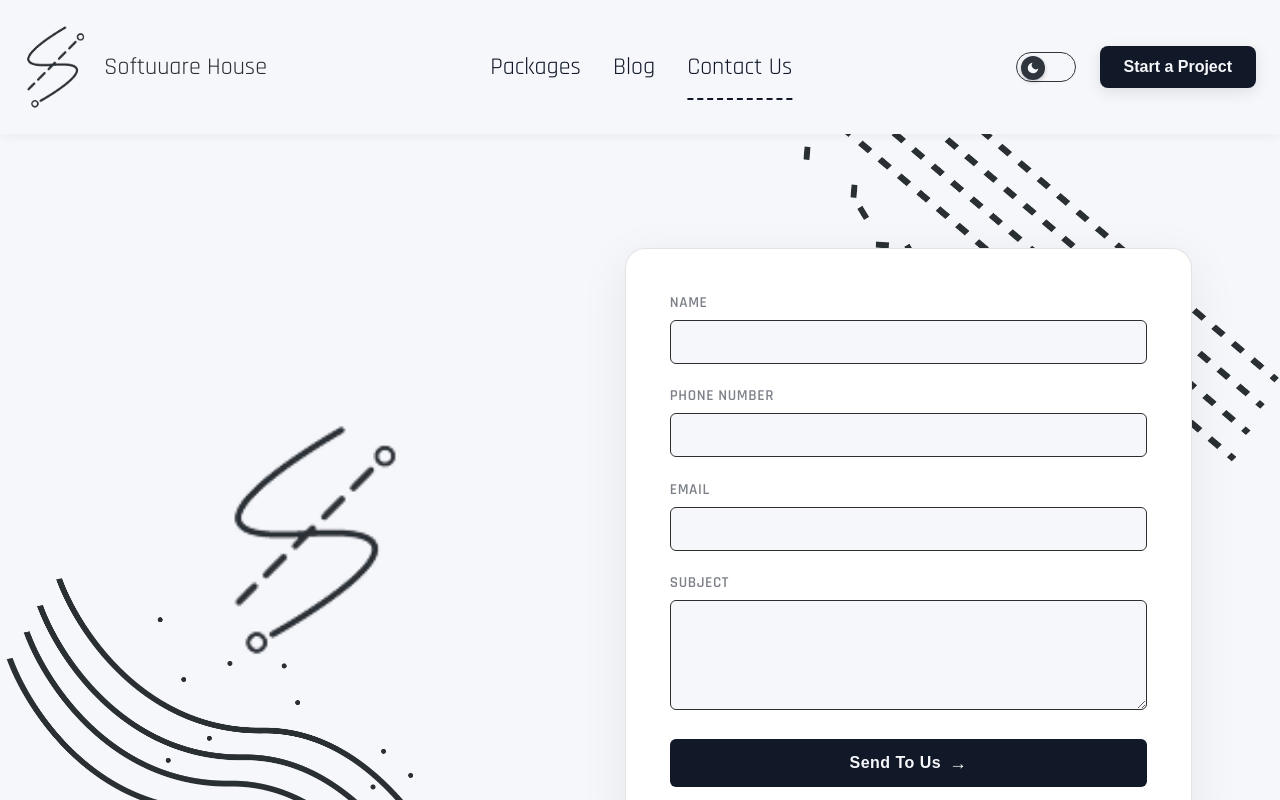
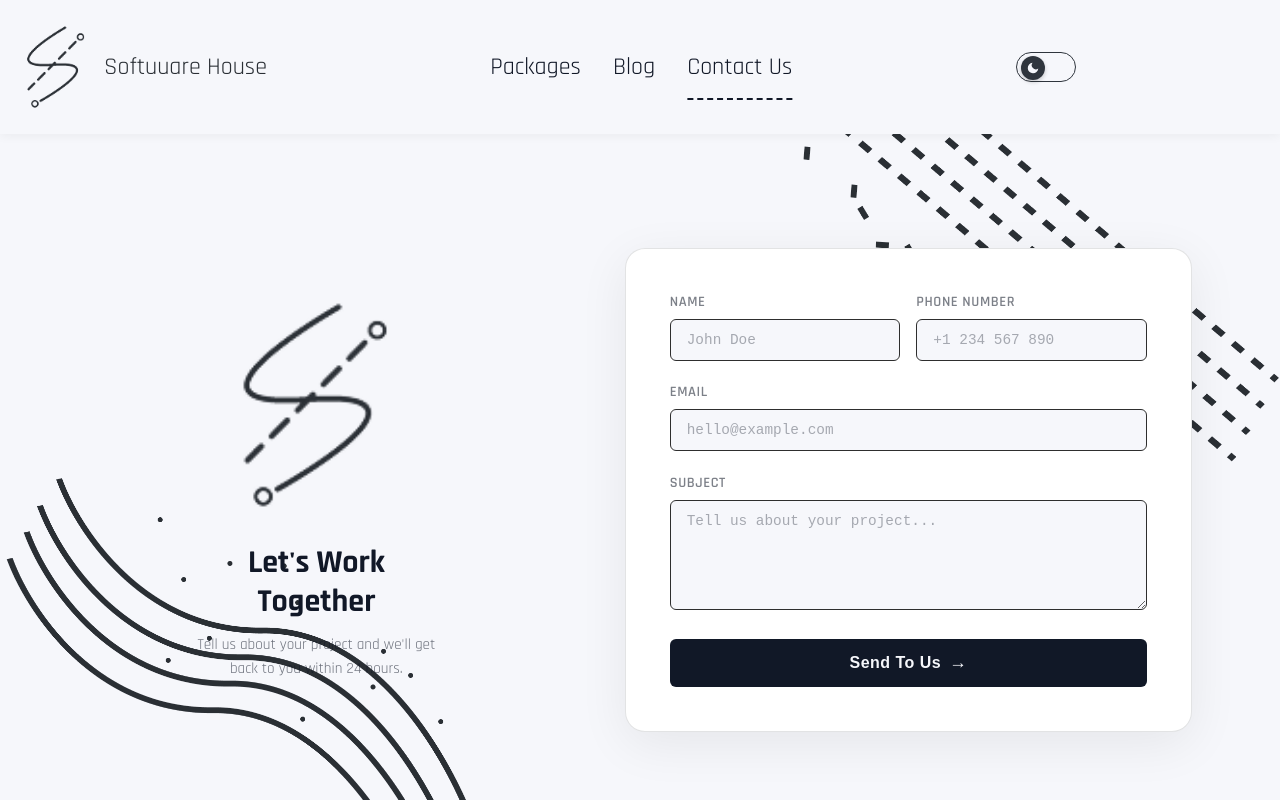
Before and after one commit to MARWAN-elmasrry/Software-House, a React (Vite) app in the folder client/: page /contact in a window 1280 px wide. Shown: the top 800 px of the page. Built offline with nearby package versions, Linux system fonts and the light colour scheme.

Commit message:
update some ui in the front

```diff
--- a/client/src/Pages/contact/contact.css
+++ b/client/src/Pages/contact/contact.css
@@ -6,6 +6,7 @@
     align-items: center;
     position: relative;
     overflow: hidden;
+    min-height: 100vh;
 
     .lines {
         filter: var(--img-filter);
@@ -13,6 +14,7 @@
         left: 0;
         width: 500px;
         position: absolute;
+        pointer-events: none;
         animation: floatLeft 20s ease-in-out infinite;
     }
 
@@ -22,6 +24,7 @@
         right: 0;
         width: 500px;
         position: absolute;
+        pointer-events: none;
         animation: floatRight 18s ease-in-out infinite;
     }
 
@@ -34,11 +37,14 @@
         width: 100%;
     }
 
+    /* ── Right: logo + tagline ── */
     & .right {
         flex: 1;
         display: flex;
+        flex-direction: column;
         align-items: center;
         justify-content: center;
+        gap: 2rem;
         padding: 3rem 2rem;
         position: relative;
         opacity: 0;
@@ -48,21 +54,44 @@
             content: '';
             position: absolute;
             right: 0;
+            top: 10%;
             height: 0;
-            width: 3px;
+            width: 2px;
             background: var(--active-link);
-            opacity: 0.5;
+            opacity: 0.4;
             animation: lineGrow 0.8s ease 0.4s forwards;
         }
 
         & img {
             filter: var(--img-filter);
-            width: 180px;
+            width: 160px;
             height: auto;
             animation: logoFloat 3s ease-in-out infinite;
         }
+
+        & .right-text {
+            text-align: center;
+
+            h2 {
+                font-size: clamp(1.4rem, 2.5vw, 2rem);
+                font-weight: 700;
+                line-height: 1.2;
+                color: var(--text-color);
+                margin: 0 0 0.75rem;
+            }
+
+            p {
+                font-size: clamp(0.8rem, 1.2vw, 0.95rem);
+                color: var(--text-color);
+                opacity: 0.6;
+                max-width: 260px;
+                line-height: 1.6;
+                margin: 0 auto;
+            }
+        }
     }
 
+    /* ── Left: form ── */
     & .left {
         flex: 1.2;
         padding: 3rem 2.5rem;
@@ -74,6 +103,13 @@
         display: flex;
         flex-direction: column;
         gap: 1.4rem;
+    }
+
+    /* Side-by-side row for name + phone on wider screens */
+    & .form-row {
+        display: grid;
+        grid-template-columns: 1fr 1fr;
+        gap: 1rem;
     }
 
     & .form-group {
@@ -89,9 +125,10 @@
         &:nth-child(3) { animation-delay: 0.6s; }
 
         & label {
-            font-size: 0.95rem;
+            font-size: 0.9rem;
             font-weight: 600;
             letter-spacing: 0.04em;
+            color: var(--text-color);
             transition: color 0.3s ease;
         }
 
@@ -102,19 +139,24 @@
             border-radius: 6px;
             padding: 0.75rem 1rem;
             font-family: 'Courier New', Courier, monospace;
-            font-size: 0.95rem;
+            font-size: 0.9rem;
+            color: var(--text-color);
             outline: none;
             transition: all 0.3s ease;
             width: 100%;
             box-sizing: border-box;
 
+            &::placeholder {
+                color: var(--text-color);
+            }
+
             &:focus {
-                border-color: #a3e635;
+                border-color: var(--active-link);
                 box-shadow: 0 0 0 3px rgba(163, 230, 53, 0.12);
                 transform: translateY(-2px);
             }
 
-            &:hover {
+            &:hover:not(:focus) {
                 border-color: #4a4a4a;
             }
         }
@@ -133,20 +175,20 @@
     & .form-msg {
         padding: 0.75rem 1rem;
         border-radius: 6px;
-        font-size: 0.9rem;
+        font-size: 0.875rem;
         font-weight: 600;
         text-align: center;
         opacity: 0;
         animation: fadeInScale 0.5s ease forwards;
 
         &.success {
-            background: rgba(163, 230, 53, 0.15);
+            background: rgba(163, 230, 53, 0.12);
             color: #a3e635;
             border: 1.5px solid rgba(163, 230, 53, 0.3);
         }
 
         &.error {
-            background: rgba(239, 68, 68, 0.15);
+            background: rgba(239, 68, 68, 0.12);
             color: #ef4444;
             border: 1.5px solid rgba(239, 68, 68, 0.3);
         }
@@ -183,28 +225,28 @@
             width: 0;
             height: 0;
             border-radius: 50%;
-            background: rgba(255, 255, 255, 0.3);
+            background: rgba(255, 255, 255, 0.25);
             transform: translate(-50%, -50%);
             transition: width 0.6s ease, height 0.6s ease;
         }
 
-        &:hover {
+        &:hover:not(:disabled) {
             background: #bef264;
             transform: translateY(-2px);
             box-shadow: 0 8px 24px rgba(163, 230, 53, 0.3);
-            color: #2e2e2e;
+            color: #1a1a1a;
 
             &::before {
-                width: 300px;
-                height: 300px;
+                width: 340px;
+                height: 340px;
             }
 
             & .arrow {
-                transform: translateX(4px);
+                transform: translateX(5px);
             }
         }
 
-        &:active {
+        &:active:not(:disabled) {
             transform: translateY(0);
             box-shadow: none;
         }
@@ -212,152 +254,188 @@
         &:disabled {
             opacity: 0.6;
             cursor: not-allowed;
-            transform: none;
-
-            &:hover {
-                background: var(--active-link);
-                box-shadow: none;
-                color: var(--background-color);
-            }
         }
 
         & .arrow {
             font-size: 1.1rem;
-            transition: transform 0.2s ease;
+            transition: transform 0.25s ease;
+            position: relative;
+            z-index: 1;
+        }
+
+        & span {
             position: relative;
             z-index: 1;
         }
     }
 
+    /* Loading dots animation */
+    .loading-dots span {
+        display: inline-block;
+        animation: dotBounce 1.2s ease-in-out infinite;
+
+        &:nth-child(1) { animation-delay: 0s; }
+        &:nth-child(2) { animation-delay: 0.2s; }
+        &:nth-child(3) { animation-delay: 0.4s; }
+    }
+
     /* ── Keyframes ── */
     @keyframes floatLeft {
         0%, 100% { transform: translate(0, 0); }
-        25% { transform: translate(-10px, -15px); }
-        50% { transform: translate(-5px, -25px); }
-        75% { transform: translate(-15px, -10px); }
+        25%       { transform: translate(-10px, -15px); }
+        50%       { transform: translate(-5px, -25px); }
+        75%       { transform: translate(-15px, -10px); }
     }
 
     @keyframes floatRight {
         0%, 100% { transform: translate(0, 0); }
-        25% { transform: translate(10px, 15px); }
-        50% { transform: translate(5px, 25px); }
-        75% { transform: translate(15px, 10px); }
+        25%       { transform: translate(10px, 15px); }
+        50%       { transform: translate(5px, 25px); }
+        75%       { transform: translate(15px, 10px); }
     }
 
     @keyframes fadeInLeft {
-        from {
-            opacity: 0;
-            transform: translateX(-30px);
-        }
-        to {
-            opacity: 1;
-            transform: translateX(0);
-        }
+        from { opacity: 0; transform: translateX(-30px); }
+        to   { opacity: 1; transform: translateX(0); }
     }
 
     @keyframes fadeInRight {
-        from {
-            opacity: 0;
-            transform: translateX(30px);
-        }
-        to {
-            opacity: 1;
-            transform: translateX(0);
-        }
+        from { opacity: 0; transform: translateX(30px); }
+        to   { opacity: 1; transform: translateX(0); }
     }
 
     @keyframes fadeInUp {
-        from {
-            opacity: 0;
-            transform: translateY(20px);
-        }
-        to {
-            opacity: 1;
-            transform: translateY(0);
-        }
+        from { opacity: 0; transform: translateY(20px); }
+        to   { opacity: 1; transform: translateY(0); }
     }
 
     @keyframes fadeInScale {
-        from {
-            opacity: 0;
-            transform: scale(0.9);
-        }
-        to {
-            opacity: 1;
-            transform: scale(1);
-        }
+        from { opacity: 0; transform: scale(0.95); }
+        to   { opacity: 1; transform: scale(1); }
     }
 
     @keyframes lineGrow {
-        from {
-            height: 0;
-        }
-        to {
-            height: 100%;
-        }
+        from { height: 0; }
+        to   { height: 80%; }
     }
 
     @keyframes logoFloat {
         0%, 100% { transform: translateY(0); }
-        50% { transform: translateY(-10px); }
+        50%       { transform: translateY(-10px); }
     }
 
-    /* ── Tablet ── */
-    @media (max-width: 900px) {
-        padding-top: 140px;
+    @keyframes dotBounce {
+        0%, 80%, 100% { transform: translateY(0); }
+        40%            { transform: translateY(-5px); }
+    }
+}
+
+/* ── Tablet: 1024px ── */
+@media (max-width: 1024px) {
+    .contact {
+        padding-top: 160px;
+        padding-bottom: 120px;
+
+        .lines,
+        .dashed {
+            width: 380px;
+        }
+
+        & .right {
+            padding: 2.5rem 1.5rem;
+
+            & img { width: 140px; }
+
+            & .right-text h2 { font-size: 1.6rem; }
+        }
+
+        & .left {
+            padding: 2.5rem 1.5rem;
+        }
+    }
+}
+
+/* ── Tablet-Portrait / Large Mobile: 868px ── */
+@media (max-width: 868px) {
+    .contact {
+        padding-top: 130px;
         padding-bottom: 100px;
 
         .lines,
         .dashed {
-            width: 320px;
+            width: 280px;
+            opacity: 0.6;
+        }
+
+        /* Stack layout vertically */
+        & .cont-cont {
+            flex-direction: column;
+            gap: 2rem;
+            min-height: unset;
         }
 
         & .right {
-            padding: 2rem 1.5rem;
+            width: 100%;
+            flex-direction: row;
+            justify-content: center;
+            gap: 2rem;
+            padding: 2rem 1.5rem 1.5rem;
 
-            & img {
-                width: 140px;
+            /* Remove vertical divider */
+            &::after { display: none; }
+
+            & img { width: 80px; }
+
+            & .right-text {
+                text-align: left;
+
+                h2 { font-size: 1.5rem; }
+                p  { max-width: 300px; }
             }
         }
 
         & .left {
-            padding: 2rem 1.5rem;
+            width: 100%;
+            padding: 0 1.5rem 2rem;
+            box-sizing: border-box;
+        }
+
+        /* Collapse the name/phone row to single column */
+        & .form-row {
+            grid-template-columns: 1fr;
         }
     }
+}
 
-    /* ── Mobile ── */
-    @media (max-width: 600px) {
+/* ── Mobile: 600px ── */
+@media (max-width: 600px) {
+    .contact {
         padding-top: 100px;
         padding-bottom: 80px;
 
         .lines,
         .dashed {
-            width: 200px;
-            opacity: 0.5;
-        }
-
-        & .cont-cont {
-            flex-direction: column;
-            min-height: unset;
+            width: 180px;
+            opacity: 0.4;
         }
 
         & .right {
-            width: 100%;
-            padding: 2rem 1rem 1.5rem;
+            flex-direction: column;
+            gap: 1rem;
+            padding: 1.5rem 1rem 1rem;
 
-            &::after {
-                display: none;
-            }
+            & img { width: 70px; }
 
-            & img {
-                width: 100px;
+            & .right-text {
+                text-align: center;
+
+                h2 { font-size: 1.3rem; }
+                p  { font-size: 0.8rem; }
             }
         }
 
         & .left {
-            width: 100%;
-            padding: 1rem 1rem 2rem;
-            box-sizing: border-box;
+            padding: 0 1rem 1.5rem;
         }
 
         & .form-group {
@@ -374,30 +452,59 @@
 
         & .submit-btn {
             font-size: 0.95rem;
-            padding: 0.75rem 1.5rem;
+            padding: 0.8rem 1.5rem;
         }
     }
+}
 
-    /* ── Reduced Motion ── */
-    @media (prefers-reduced-motion: reduce) {
+/* ── Small Mobile: 380px ── */
+@media (max-width: 380px) {
+    .contact {
+        padding-top: 90px;
+
+        .lines,
+        .dashed {
+            display: none;
+        }
+
+        & .right {
+            padding: 1rem;
+
+            & img { width: 55px; }
+            & .right-text h2 { font-size: 1.1rem; }
+        }
+
+        & .left {
+            padding: 0 0.75rem 1.5rem;
+        }
+
+        & .form-group {
+            & input,
+            & textarea {
+                padding: 0.6rem 0.75rem;
+            }
+        }
+    }
+}
+
+/* ── Reduced Motion ── */
+@media (prefers-reduced-motion: reduce) {
+    .contact {
         .lines,
         .dashed,
-        .right,
-        .left,
-        .form-group,
-        .submit-btn,
-        .form-msg {
+        & .right,
+        & .left,
+        & .form-group,
+        & .submit-btn,
+        & .form-msg {
             animation: none;
             opacity: 1;
             transform: none;
         }
 
-        .right::after {
-            height: 100%;
-        }
+        & .right::after { height: 80%; }
+        & .right img    { animation: none; }
 
-        .right img {
-            animation: none;
-        }
+        .loading-dots span { animation: none; }
     }
 }
--- a/client/src/Pages/contact/contact.jsx
+++ b/client/src/Pages/contact/contact.jsx
@@ -41,16 +41,26 @@ export const Contact = ({ theme, toggleTheme }) => {
       <div data-theme={theme}>
         <Header onToggleTheme={toggleTheme} />
         <div className="contact">
-          <img className="lines" src={Lines} />
-          <img className="dashed" src={Dashed} />
+          <img className="lines" src={Lines} alt="" aria-hidden="true" />
+          <img className="dashed" src={Dashed} alt="" aria-hidden="true" />
+
           <div className="container">
             <div className="cont-cont">
+
+              {/* Logo side */}
               <div className="right">
                 <img src={Logo} alt="Logo" />
+                <div className="right-text">
+                  <h2>Let's Work<br />Together</h2>
+                  <p>Tell us about your project and we'll get back to you within 24 hours.</p>
+                </div>
               </div>
 
+              {/* Form side */}
               <div className="left">
-                <form className="contact-form" onSubmit={handleSubmit}>
+                <form className="contact-form" onSubmit={handleSubmit} noValidate>
+
+                  <div className="form-row">
                     <div className="form-group">
                       <label htmlFor="name">Name</label>
                       <input
@@ -59,7 +69,7 @@ export const Contact = ({ theme, toggleTheme }) => {
                         name="name"
                         value={form.name}
                         onChange={handleChange}
-                      placeholder=""
+                        placeholder="John Doe"
                         required
                       />
                     </div>
@@ -72,9 +82,10 @@ export const Contact = ({ theme, toggleTheme }) => {
                         name="phone"
                         value={form.phone}
                         onChange={handleChange}
-                      placeholder=""
+                        placeholder="+1 234 567 890"
                         required
                       />
+                    </div>
                   </div>
 
                   <div className="form-group">
@@ -85,7 +96,7 @@ export const Contact = ({ theme, toggleTheme }) => {
                       name="email"
                       value={form.email}
                       onChange={handleChange}
-                      placeholder=""
+                      placeholder="hello@example.com"
                       required
                     />
                   </div>
@@ -98,22 +109,28 @@ export const Contact = ({ theme, toggleTheme }) => {
                       rows={4}
                       value={form.subject}
                       onChange={handleChange}
+                      placeholder="Tell us about your project..."
                       required
                     />
                   </div>
 
                   {status === "success" && (
-                    <p className="form-msg success">Message sent successfully!</p>
+                    <p className="form-msg success">✓ Message sent successfully!</p>
                   )}
                   {status === "error" && (
-                    <p className="form-msg error">Something went wrong. Try again.</p>
+                    <p className="form-msg error">✕ Something went wrong. Try again.</p>
                   )}
 
                   <button type="submit" className="submit-btn" disabled={loading}>
-                    {loading ? "Sending..." : <>Send To Us <span className="arrow">→</span></>}
+                    {loading
+                      ? <span className="loading-dots">Sending<span>.</span><span>.</span><span>.</span></span>
+                      : <><span>Send To Us</span> <span className="arrow">→</span></>
+                    }
                   </button>
+
                 </form>
               </div>
+
             </div>
           </div>
         </div>
--- a/client/src/components/aboutus/about.jsx
+++ b/client/src/components/aboutus/about.jsx
@@ -40,7 +40,6 @@ export const AboutUs = () => {
             <h1>About Us</h1>
             <p>We are not just a dev shop. We are a team of dedicated engineers, architects, and designers passionate about shipping high-quality software that solves real business problems.</p>
             <p>Our approach combines deep technical expertise with a keen understanding of user experience. We believe that the best code is the code that delivers value, scales effortlessly, and remains maintainable for years to come.</p>
-            <a href="#">Read our Manifesto →</a>
           </div>
           <div className="cards">
             {statsData.map((stat) => (
--- a/client/src/components/footer/footer.jsx
+++ b/client/src/components/footer/footer.jsx
@@ -6,6 +6,8 @@ export const Footer = () => {
     const closeMenu = () => {
         window.scrollTo({ top: 0, behavior: 'smooth' });
     }
+
+    const iconWidth = 30
 
     return (
         <footer>
@@ -28,14 +30,14 @@ export const Footer = () => {
                         {/* ── Contact info ── */}
                         <div className="foot-contact">
                             <a href="mailto:softuuarehouse@gmail.com" className="foot-contact__item">
-                                <svg width="20" height="20" viewBox="0 0 24 24" fill="none" stroke="currentColor" strokeWidth="2" strokeLinecap="round" strokeLinejoin="round">
+                                <svg width={iconWidth} height={iconWidth} viewBox="0 0 24 24" fill="none" stroke="currentColor" strokeWidth="3" strokeLinecap="round" strokeLinejoin="round">
                                     <path d="M4 4h16c1.1 0 2 .9 2 2v12c0 1.1-.9 2-2 2H4c-1.1 0-2-.9-2-2V6c0-1.1.9-2 2-2z"/>
                                     <polyline points="22,6 12,13 2,6"/>
                                 </svg>
                                 softuuarehouse@gmail.com
                             </a>
                             <a href="tel:01012106005" className="foot-contact__item">
-                                <svg width="20" height="20" viewBox="0 0 24 24" fill="none" stroke="currentColor" strokeWidth="2" strokeLinecap="round" strokeLinejoin="round">
+                                <svg width={iconWidth} height={iconWidth} viewBox="0 0 24 24" fill="none" stroke="currentColor" strokeWidth="3" strokeLinecap="round" strokeLinejoin="round">
                                     <path d="M22 16.92v3a2 2 0 0 1-2.18 2 19.79 19.79 0 0 1-8.63-3.07A19.5 19.5 0 0 1 4.69 12a19.79 19.79 0 0 1-3.07-8.67A2 2 0 0 1 3.6 1.27h3a2 2 0 0 1 2 1.72c.127.96.361 1.903.7 2.81a2 2 0 0 1-.45 2.11L7.91 8.91a16 16 0 0 0 6.08 6.08l.91-.91a2 2 0 0 1 2.11-.45c.907.339 1.85.573 2.81.7A2 2 0 0 1 21.73 16.92z"/>
                                 </svg>
                                 01012106005
--- a/client/src/components/header/header.css
+++ b/client/src/components/header/header.css
@@ -190,7 +190,7 @@ header {
 
                     &.active {
                         &:nth-child(1) {
-                            transform: rotate(45deg) translate(7px, 7px);
+                            transform: rotate(45deg) translate(6.5px, 4px);
                         }
 
                         &:nth-child(2) {
@@ -198,15 +198,63 @@ header {
                         }
 
                         &:nth-child(3) {
-                            transform: rotate(-45deg) translate(7px, -7px);
+                            transform: rotate(-45deg) translate(7.6px, -5px);
+                        }
                         }
                     }
                 }
             }
         }
     }
+
+.header-cta {
+  padding: 0.75rem 1.5rem;
+  border: none;
+  border-radius: 8px;
+  font-size: 1rem;
+  cursor: pointer;
+  position: relative;
+  overflow: hidden;
+  animation: ctaSwapIn 0.4s cubic-bezier(0.34, 1.56, 0.64, 1) both;
 }
 
+.header-cta.start {
+  animation: ctaSwapIn 0.4s cubic-bezier(0.34, 1.56, 0.64, 1) both;
+}
+
+.header-cta.choose {
+  background: transparent;
+  border: 2px solid ;
+  animation: ctaSwapIn 0.4s cubic-bezier(0.34, 1.56, 0.64, 1) both;
+}
+
+.header-cta.choose::after {
+  font-size: 0.8rem;
+  opacity: 0;
+  animation: sparkle 0.6s ease 0.3s forwards;
+}
+
+@keyframes ctaSwapIn {
+  from {
+    opacity: 0;
+    transform: translateY(-12px) scale(0.9);
+  }
+  to {
+    opacity: 1;
+    transform: translateY(0) scale(1);
+  }
+}
+
+@keyframes sparkle {
+  from {
+    opacity: 0;
+    transform: scale(0.5);
+  }
+  to {
+    opacity: 1;
+    transform: scale(1);
+  }
+}
 @keyframes slideDown {
     from {
         transform: translateY(-100%);
--- a/client/src/components/header/header.jsx
+++ b/client/src/components/header/header.jsx
@@ -1,5 +1,5 @@
 import { useState } from 'react'
-import { Link, NavLink } from 'react-router-dom'
+import { Link, NavLink , useLocation } from 'react-router-dom'
 import Logo from '../../assets/logo.png'
 import './header.css'
 
@@ -9,6 +9,7 @@ export const Header = ({ onToggleTheme }) => {
     return savedTheme === 'dark';
   });
   const [isMenuOpen, setIsMenuOpen] = useState(false);
+    const location = useLocation();
 
   const handleToggle = (e) => {
     setIsDark(e.target.checked)
@@ -21,21 +22,28 @@ export const Header = ({ onToggleTheme }) => {
 
   const closeMenu = () => {
     setIsMenuOpen(false);
+  }
+  const onClickMenu = () => {
+    setIsMenuOpen(false);
     window.scrollTo({ top: 0, behavior: 'smooth' });
   }
+  const goUp = () => {
+    window.scrollTo({ top: 0, behavior: 'smooth' });
+  }
+
 
   return (
     <header>
         <div className="head-cont">
-          <NavLink to="/" className="logo"  onClick={closeMenu}>
+          <NavLink to="/" className="logo"  onClick={goUp}>
             <img src={Logo} alt="SoftWareHouseIMG" />
             <h2>Softuuare House</h2>
           </NavLink>
 
           <div className={`links ${isMenuOpen ? 'active' : ''}`}>
-            <NavLink to="/pack" className={({ isActive }) => isActive ? 'active' : ''} onClick={closeMenu}>Packages</NavLink>
-            <NavLink to="/blog" className={({ isActive }) => isActive ? 'active' : ''} onClick={closeMenu}>Blog</NavLink>
-            <NavLink to="/contact" className={({ isActive }) => isActive ? 'active' : ''} onClick={closeMenu}>Contact Us</NavLink>
+            <NavLink to="/pack" className={({ isActive }) => isActive ? 'active' : ''} onClick={onClickMenu}>Packages</NavLink>
+            <NavLink to="/blog" className={({ isActive }) => isActive ? 'active' : ''} onClick={onClickMenu}>Blog</NavLink>
+            <NavLink to="/contact" className={({ isActive }) => isActive ? 'active' : ''} onClick={onClickMenu}>Contact Us</NavLink>
           </div>
 
           <div className="header-btn">
@@ -59,9 +67,13 @@ export const Header = ({ onToggleTheme }) => {
               </label>
             </div>
             <div className="start-btn">
-              <Link to="/pack">
-                <button>Start a Project</button>
-              </Link>
+              {location.pathname !== '/pack' ? (
+                <Link to="/pack">
+                  <button className="header-cta start">Start a Project</button>
+                </Link>
+              ) : (
+                <button className="header-cta choose">Choose & Build</button>
+              )}
             </div>
             <button className="hamburger" onClick={toggleMenu} aria-label="Toggle menu">
               <span className={isMenuOpen ? 'active' : ''}></span>
--- a/client/src/components/whyus/why.css
+++ b/client/src/components/whyus/why.css
@@ -155,6 +155,9 @@
                 width: 64px;
                 height: 64px;
                 margin-bottom: 24px;
+                img{
+                    width: fit-content;
+                }
             }
 
             h2 {
```
Lines whose indentation alone changed are shown as unchanged.
